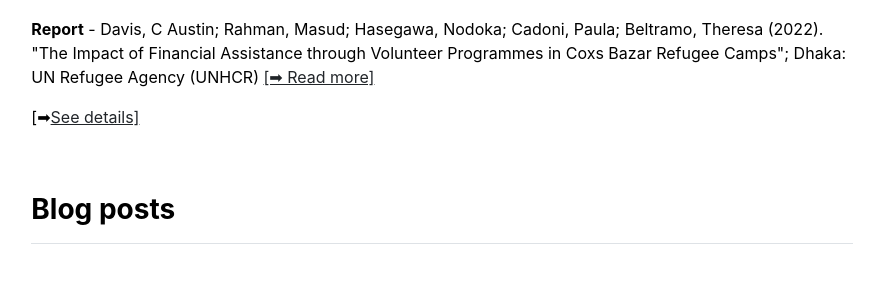
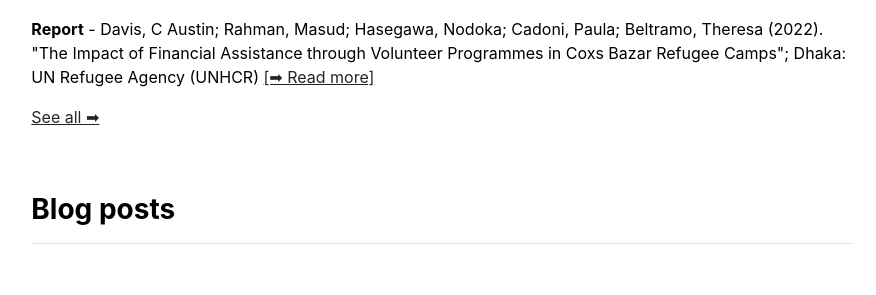
Before and after one commit to masud90/masud90.github.io, a Jekyll site: the page built from index.md, in a window 1280 px wide and 900 px high, scrolled down 1683 px. Shown: the part 217-512 px from the top of the window, without its empty margins (198-1074 px from the left). Built offline with Jekyll 4.4.1, drawn with Linux system fonts in a browser that asks for light colours; part of the change alters nothing that is shown.

```diff
--- a/_includes/blogs.html
+++ b/_includes/blogs.html
@@ -3,11 +3,11 @@
     <h3 class="fw-bold border-bottom pb-3 mb-5">Blog posts</h3>
     {% if page.title == "Home" %}
       {% for item in site.data.blogs.featured %}
-        <p>{{ item.name }}<a href="{{ item.url }}">[&#10145;Read more]</a></p>
+        <p>{{ item.name }}<a href="{{ item.url }}" target="_blank" rel="noopener noreferrer">[&#10145;Read more]</a></p>
       {% endfor %}
     {% else %}
       {% for item in site.data.blogs.index %}
-        <p>{{ item.name }}<a href="{{ item.url }}">[&#10145;Read more]</a></p>
+        <p>{{ item.name }}<a href="{{ item.url }}" target="_blank" rel="noopener noreferrer">[&#10145;Read more]</a></p>
       {% endfor %}
     {% endif %}
   </div>
--- a/_includes/publications.html
+++ b/_includes/publications.html
@@ -5,7 +5,7 @@
       {% for item in site.data.publications.featured %}
         <p><strong>{{ item.category }}</strong> - {{ item.citation }} <a href="{{ item.url }}" target="_blank" rel="noopener noreferrer"> [&#10145; Read more]</a></p>
       {% endfor %}
-	  <p>[&#10145;<a href="/publications"<strong>See details</strong>]</a></p>
+	  <p><a href="/publications"<strong>See all &#10145;</strong></a></p>
     {% else %}
       {% for item in site.data.publications.index %}
         <div style="display: flex; align-items: top; margin-bottom: 20px;">
```
